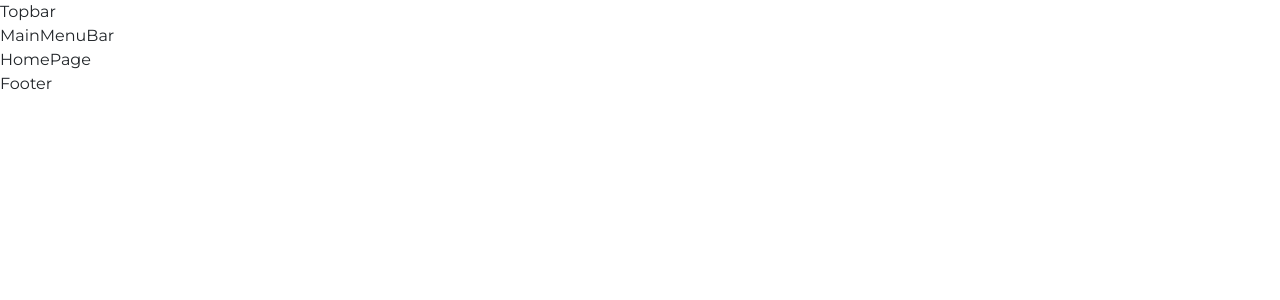
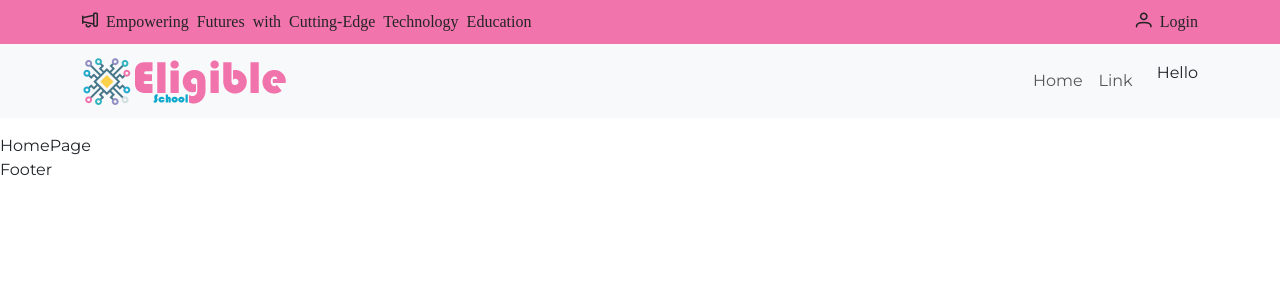
Before and after one commit to ffozdemir/eligibleschoolproject, a Next.js app: page / in a window 1280 px wide. Shown: the top 300 px of the page. Built offline with nearby package versions, Linux system fonts and the light colour scheme.

Commit message:
Add header components: Logo, MainMenuBar, and Topbar with styles

```diff
--- /dev/null
+++ b/src/components/common/header/Logo.jsx
@@ -0,0 +1,21 @@
+import { appConfig } from "@/helpers/config";
+import Image from "next/image";
+import Link from "next/link";
+import React from "react";
+import { NavbarBrand } from "react-bootstrap";
+
+const Logo = () => {
+  return (
+    <NavbarBrand href="/" as={Link}>
+      <Image
+        src={"/img/logos/logo.png"}
+        alt={appConfig.project.name}
+        width={208}
+        height={48}
+        priority
+      />
+    </NavbarBrand>
+  );
+};
+
+export default Logo;
--- a/src/components/common/header/MainMenuBar.jsx
+++ b/src/components/common/header/MainMenuBar.jsx
@@ -1,9 +1,33 @@
-import React from 'react'
+"use client";
+import React from "react";
+import { Nav, Container, Navbar, Offcanvas } from "react-bootstrap";
+import Logo from "./Logo";
 
 const MainMenuBar = () => {
   return (
-    <div>MainMenuBar</div>
-  )
-}
+    <Navbar expand="lg" className="bg-body-tertiary mb-3" sticky="top">
+      <Container>
+       <Logo/>
+        <Navbar.Toggle aria-controls="main-menubar" />
+        <Navbar.Offcanvas
+          id="main-menubar"
+          aria-labelledby="main-menubar-title"
+          placement="end"
+        >
+          <Offcanvas.Header closeButton>
+            <Offcanvas.Title id="main-menubar-title">Offcanvas</Offcanvas.Title>
+          </Offcanvas.Header>
+          <Offcanvas.Body>
+            <Nav className="justify-content-end flex-grow-1 pe-3">
+              <Nav.Link href="#action1">Home</Nav.Link>
+              <Nav.Link href="#action2">Link</Nav.Link>
+            </Nav>
+            Hello
+          </Offcanvas.Body>
+        </Navbar.Offcanvas>
+      </Container>
+    </Navbar>
+  );
+};
 
-export default MainMenuBar
+export default MainMenuBar;
--- a/src/components/common/header/Topbar.jsx
+++ b/src/components/common/header/Topbar.jsx
@@ -1,9 +1,22 @@
-import React from 'react'
+import { appConfig } from "@/helpers/config";
+import React from "react";
+import { Container } from "react-bootstrap";
+import "@/components/common/header/topbar.scss"
+
 
 const Topbar = () => {
   return (
-    <div>Topbar</div>
-  )
-}
+    <div className="topbar">
+      <Container>
+        <div className="slogan">
+          <i className="pi pi-megaphone"> {appConfig.project.slogan}</i>
+        </div>
+        <div>
+          <i className="pi pi-user"> Login</i>
+        </div>
+      </Container>
+    </div>
+  );
+};
 
-export default Topbar
+export default Topbar;
--- /dev/null
+++ b/src/components/common/header/topbar.scss
@@ -0,0 +1,20 @@
+@use "../../../styles/variables" as *;
+@use "../../../styles/mixins" as *;
+
+.topbar {
+  background-color: $color2;
+  color: $color4;
+  padding: 10px 0;
+
+  .container {
+    @include flexbox();
+  }
+
+  .slogan {
+    display: none;
+
+    @media (min-width: 992px) {
+      display: block;
+    }
+  }
+}
--- /dev/null
+++ b/src/styles/_mixins.scss
@@ -0,0 +1,46 @@
+@use "./variables" as *;
+
+@mixin reset-list($margin: 0, $padding: 0) {
+	margin: $margin;
+	padding: $padding;
+	list-style-type: none;
+}
+
+@mixin fligran($color: gray, $opacity: 0.5) {
+	background-color: rgba($color, $opacity);
+	position: absolute;
+	top: 0;
+	left: 0;
+	right: 0;
+	bottom: 0;
+}
+
+@mixin flexbox($fd: row, $jc: space-between, $ai: stretch, $gap: 0) {
+	display: flex;
+	flex-direction: $fd;
+	justify-content: $jc;
+	align-items: $ai;
+	gap: $gap;
+}
+
+@mixin shadow($type, $val) {
+	#{$type}-shadow: $val;
+}
+
+@mixin borderRadius($radius) {
+	@each $v in $vendors {
+		#{$v}border-radius: $radius;
+	}
+}
+
+@mixin transform($val) {
+	@each $v in $vendors {
+		#{$v}transform: $val;
+	}
+}
+
+@mixin transition($val) {
+	@each $v in $vendors {
+		#{$v}transition: $val;
+	}
+}
--- a/src/styles/_variables.scss
+++ b/src/styles/_variables.scss
@@ -5,6 +5,8 @@ $color3: #457588;
 $color4: #242424;
 $color5: #f1f1f1;
 
+$vendors: ("", "-webkit-", "-moz-", "-ms-", "-o-");
+
 /* BOOTSTRAP */
 $font-family-sans-serif: var(--font-montserrat);
 $primary: $color2;
```
